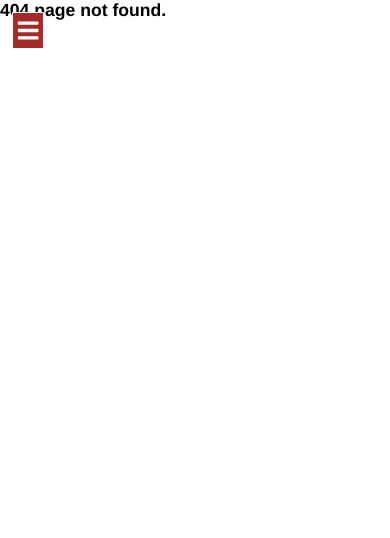
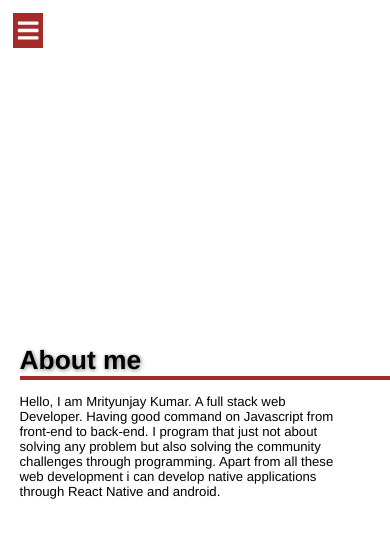
Before and after one commit to mrityunjay-1/portfolio, a React (Create React App) app: page /aboutme in a window 390 px wide. Before the commit this address had no page. Shown: the top 538 px of the page. Built offline with nearby package versions, Linux system fonts and the light colour scheme; a web font is replaced by a local one.

Commit message:
about me page added

```diff
--- a/src/App.js
+++ b/src/App.js
@@ -1,6 +1,7 @@
 import React from 'react';
 import { Switch, NavLink, Route } from 'react-router-dom';
 import HomePage from './components/HomePage';
+import AboutMe from './components/AboutMe';
 import MySkills from './components/MySkills';
 import ContactMe from './components/ContactMe';
 import Page404 from './components/Page404';
@@ -19,17 +20,15 @@ const navLinks = [
   }, {
     id: "navlink1044",
     icon: faIdCard,
-    to: "about"
+    to: "aboutme"
   }, {
     id: "navlink1022",
     icon: faCode,
     to: "skills"
-    // to: "#skills"
   }, {
     id: "navlink1033",
     icon: faProjectDiagram,
     to: "projects"
-    // to: "#projects"
   }, {
     id: "navlink1055",
     icon: faIdCard,
@@ -93,6 +92,7 @@ const App = () => {
             <Route exact path="/skills" component={MySkills} />
             <Route exact path="/projects" component={MyProjects} />
             <Route exact path="/contact" component={ContactMe} />
+            <Route exact path="/aboutme" component={AboutMe} />
             <Route exact path="/*" component={Page404} />
           </Switch>
 
--- a/src/components/AboutMe.js
+++ b/src/components/AboutMe.js
@@ -1,11 +1,36 @@
 import React from 'react';
+import '../css/aboutmepage.css';
 
-const MyProjects = () => {
+const AboutMe = () => {
   return (
     <>
-      <h1> About Me </h1>
+      <div className="aboutme-main-div" >
+        {/* animated backgrounds using css animations */}
+        <div className="background-image"></div>
+
+        {/* div child - 1 */}
+        <div className="aboutme-main-div-child-1">
+          <div className="header">
+            <h1> About me </h1>
+          </div>
+          <div className="body">
+            <p>
+              Hello, I am Mrityunjay Kumar. A full stack web Developer. Having good command on Javascript from
+              front-end to back-end. I program that just not about solving any problem but also solving the community
+              challenges through programming. Apart from all these web development i can develop native applications
+              through React Native and android.
+            </p>
+          </div>
+        </div>
+
+        {/* div child - 2 */}
+        <div className="aboutme-main-div-child-2">
+
+        </div>
+
+      </div>
     </>
   );
 }
 
-export default MyProjects;
+export default AboutMe;
--- a/src/components/HomePage.js
+++ b/src/components/HomePage.js
@@ -1,5 +1,6 @@
 import React from 'react';
 import MySkills from './MySkills';
+import AboutMe from './AboutMe';
 import MyProjects from './MyProjects';
 import ContactMe from './ContactMe';
 
@@ -71,6 +72,7 @@ const HomePage = () => {
         </div>
       </div>
 
+      <AboutMe />
       <MySkills />
       <MyProjects />
       <ContactMe />
--- /dev/null
+++ b/src/css/aboutmepage.css
@@ -0,0 +1,68 @@
+.aboutme-main-div{
+  width: 100%;
+  height: 100vh;
+  /* background-image: linear-gradient(transparent, rgba(211, 211, 211, 0.651)); */
+  /* box-shadow: inset 0.1rem 0rem 0.5rem black; */
+  position: relative;
+  display: flex;
+  justify-content: center;
+  align-items: center;
+}
+
+.aboutme-main-div-child-1{
+  width: 60%;
+  /* border: 0.1rem solid lightgrey; */
+  padding-left: 5%;
+}
+
+.aboutme-main-div-child-2{
+  width: 40%;
+  /* border: 0.1rem solid lightgrey; */
+}
+
+
+.header{
+  text-shadow: 0.1rem 0.1rem 0.5rem grey;
+  font-size: 2rem;
+  border-bottom: 0.5rem solid brown;
+  margin-bottom: 4%;
+}
+
+.body{
+  font-size: 1.5rem;
+  padding-right: 15%;
+}
+
+.background-image{
+  position: absolute;
+  width: 100%;
+  height: 100vh;
+  background-color: brown;
+  z-index: -10;
+  clip-path: polygon(70% 0%, 100% 0%, 100% 100%, 40% 100%);
+}
+
+
+@media(max-width: 760px){
+  .header{
+    font-size: 1.5rem;
+  }
+
+  .background-image{
+    display: none;
+  }
+  .aboutme-main-div{
+     flex-flow: column;
+     /* justify-content: space-around; */
+  }
+
+  .aboutme-main-div-child-1{
+    width: 100%;
+    padding-left: 5%;
+    order: 2;
+  }
+
+  .aboutme-main-div-child-2{
+    width: 100%
+  }
+}
```
